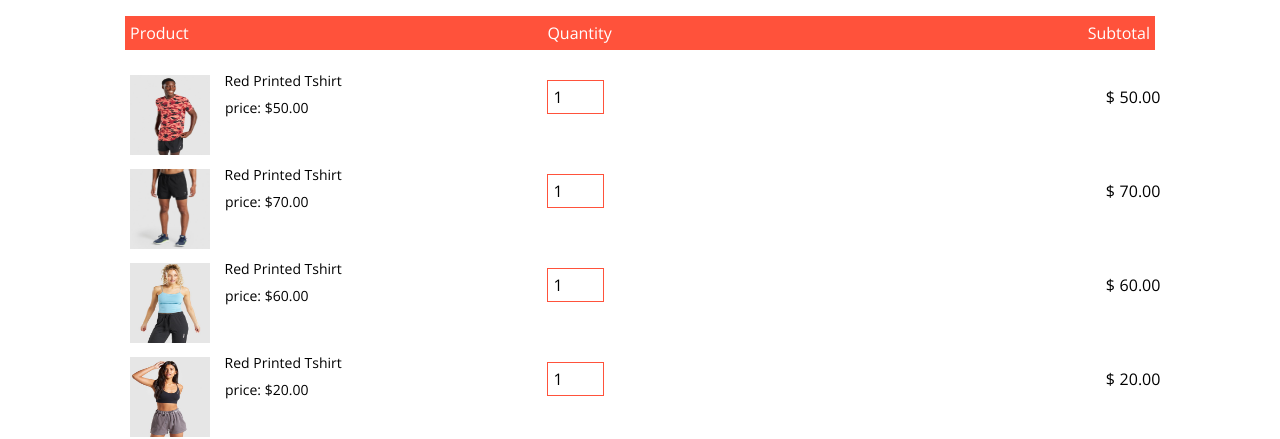
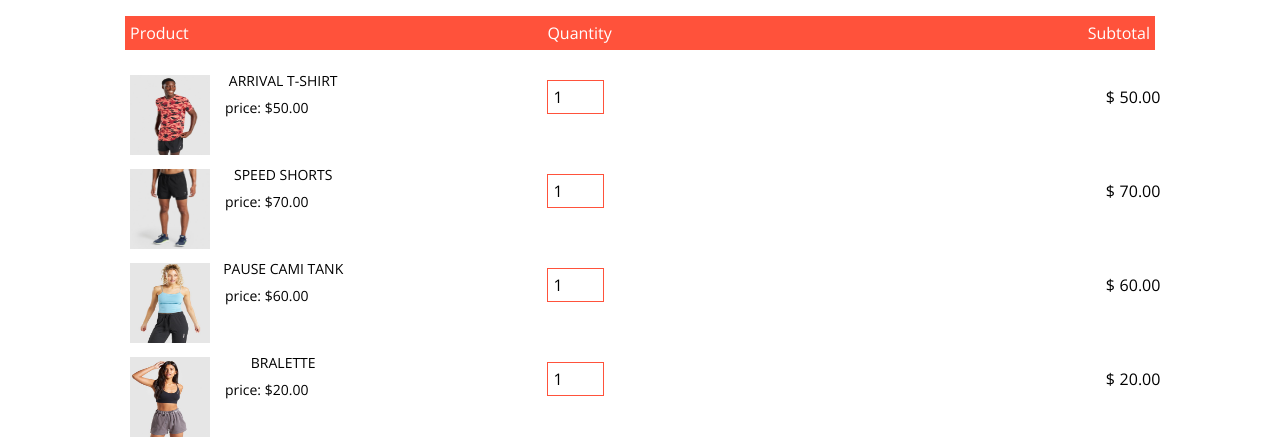
Before and after one commit to andrew2237/Sportswear, a plain HTML site: page cart.html in a window 1280 px wide. Shown: the part 164-603 px from the top of the page. Drawn offline with nearby package versions, Linux system fonts and the light colour scheme.

Commit message:
Update cart.html

```diff
--- a/cart.html
+++ b/cart.html
@@ -55,7 +55,7 @@
                             <img src="imgs/p1.jpg" alt="">
                         </div>
                         <div class="post">
-                        <p>Red Printed Tshirt</p>
+                        <p>ARRIVAL T-SHIRT</p>
                         <p class="post2">price: $50.00</p>
                         </div>
                     </td>
@@ -68,7 +68,7 @@
                             <img src="imgs/p4.jpg" alt="">
                         </div>
                         <div class="post">
-                        <p>Red Printed Tshirt</p>
+                        <p>SPEED SHORTS</p>
                         <p class="post2">price: $70.00</p>
                         </div>
                     </td>
@@ -81,7 +81,7 @@
                             <img src="imgs/p15.jpg" alt="">
                         </div>
                         <div class="post">
-                        <p>Red Printed Tshirt</p>
+                        <p>PAUSE CAMI TANK</p>
                         <p class="post2">price: $60.00</p>
                         </div>
                     </td>
@@ -96,7 +96,7 @@
                             <img src="imgs/p16.jpg" alt="">
                         </div>
                         <div class="post">
-                        <p>Red Printed Tshirt</p>
+                        <p>BRALETTE</p>
                         <p class="post2">price: $20.00</p>
                         </div>
                     </td>
```
